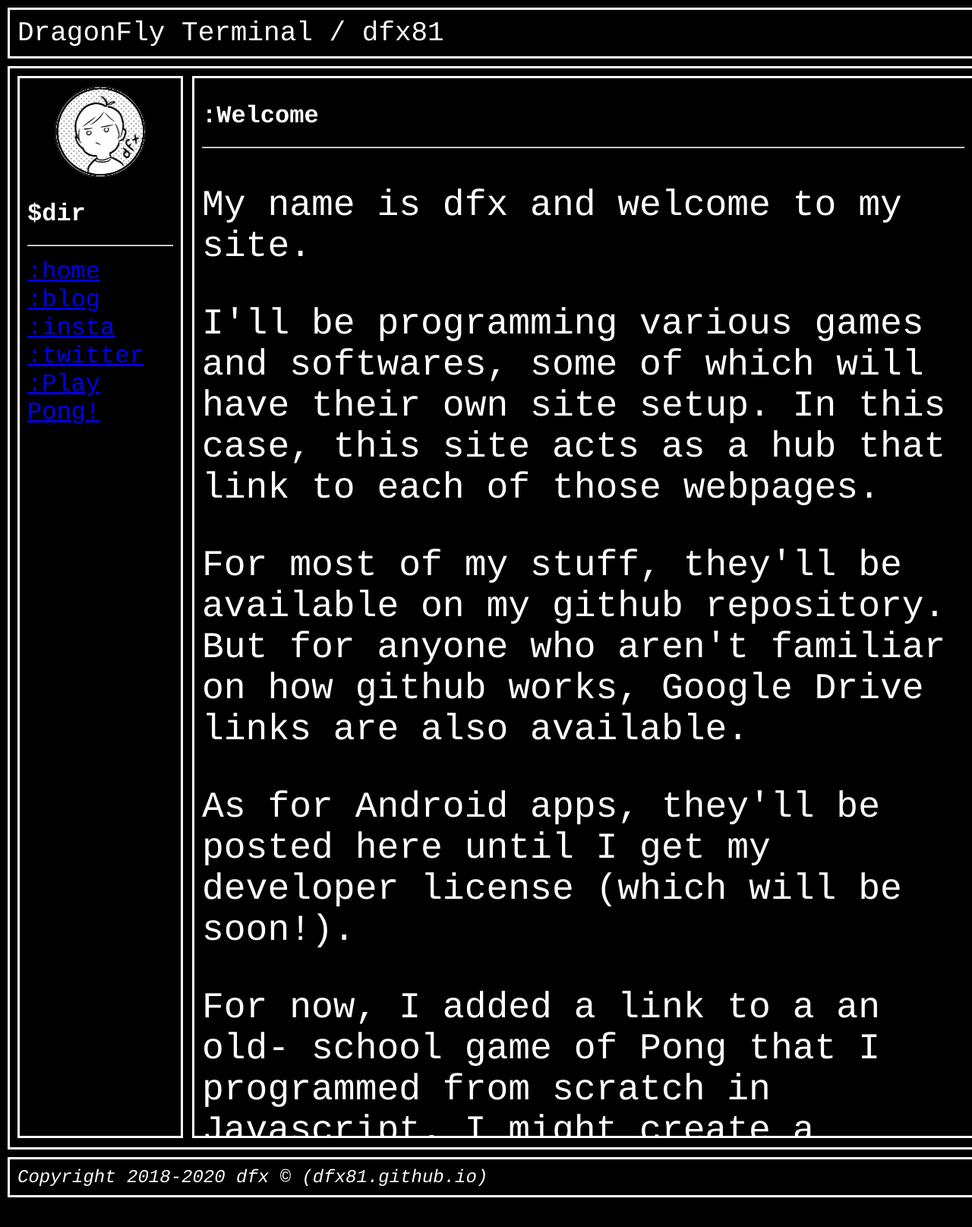
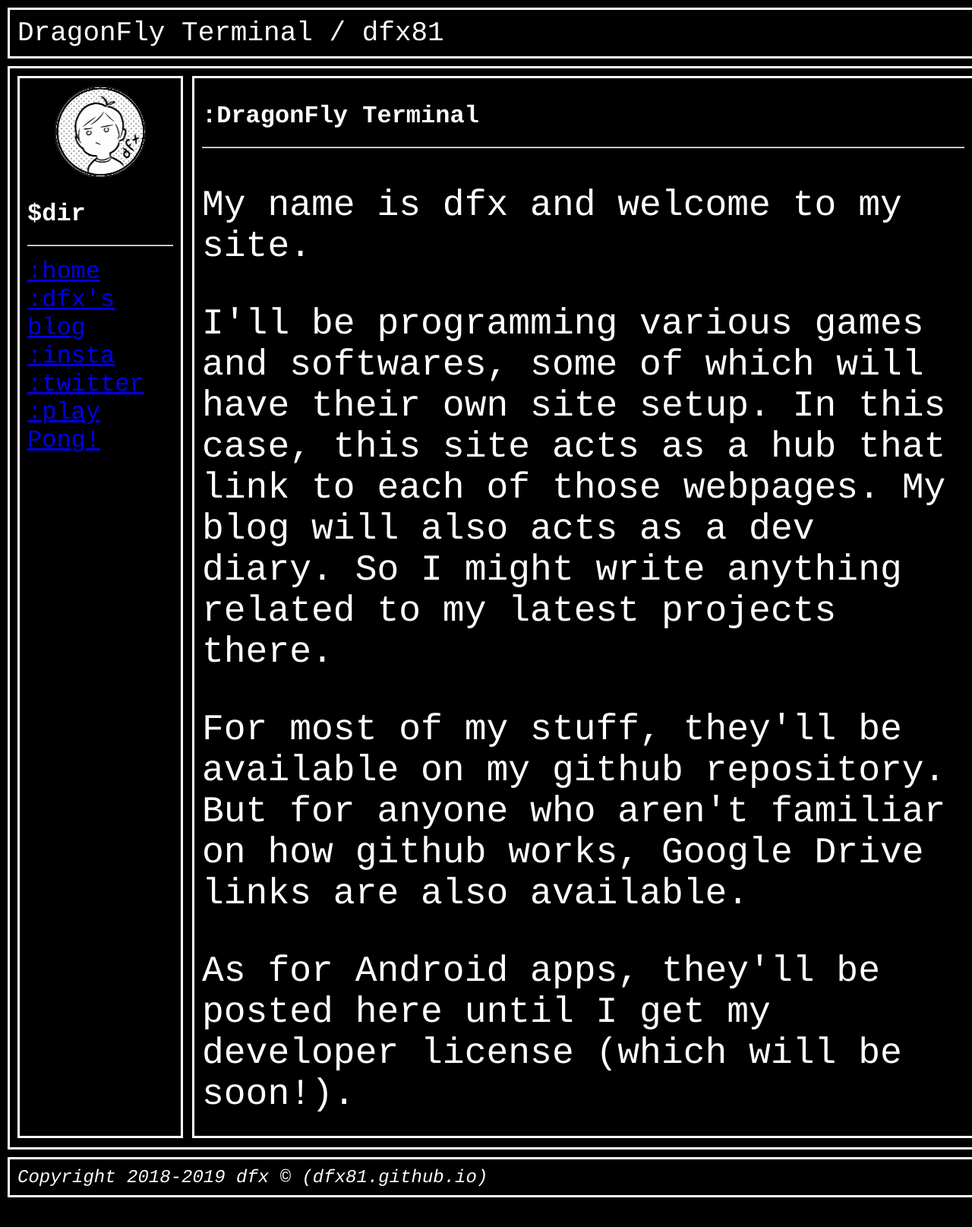
Before and after one commit to dfx81/dfx81.github.io, a Jekyll site: the page built from index.html, in a window 1280 px wide. Shown: the top 1615 px of the page at 76% size. Built offline with Jekyll 4.4.1, drawn with Linux system fonts in a browser that asks for light colours.

```diff
--- a/_layouts/default.html
+++ b/_layouts/default.html
@@ -3,7 +3,7 @@
    <head>
       <title>dfx81 | {{page.title}}</title>
       <meta name="description" content="dfx's Official Website"/>
-      <meta name="keywords" content="Games, Programming, Softwares, dfx, DragonFly Terminal, Danial Fitri, dfx's blog"/>
+      <meta name="keywords" content="games, programming, softwares, dfx, DragonFly Terminal, dfx's blog"/>
       <!--meta name="viewport" content="width=device-width, initial-scale=1.0"/-->
       <link rel="stylesheet" type="text/css" href="/css/main.css"/>
       <!-- script src="/js/script.js"></script -->
@@ -22,13 +22,13 @@
    			<hr/>
    			<a href="https://dfx81.github.io">:home</a>
    			<br/>
-   			<a href="https://dfx81.github.io/blog">:blog</a>
+   			<a href="https://dfx81.github.io/blog">:dfx's blog</a>
    			<br/>
    			<a href="https://www.instagram.com/dfx_81">:insta</a>
    			<br/>
    			<a href="https://www.twitter.com/dfx_81">:twitter</a>
    			<br/>
-   			<a href="https://dfx81.github.io/archive/Pong.html">:Play Pong!</a>
+   			<a href="https://dfx81.github.io/archive/Pong.html">:play Pong!</a>
    			<br/>
    		</div>
    		<div id="content">
@@ -39,7 +39,7 @@
    		</div>
    	</div>
    	<div id="footer">
-   		Copyright 2018-2020 dfx &copy; (dfx81.github.io)
+   		Copyright 2018-2019 dfx &copy; (dfx81.github.io)
    	</div>
    </body>
 </html>
--- a/index.html
+++ b/index.html
@@ -1,13 +1,15 @@
 ---
 layout : default
-title : Welcome
+title : DragonFly Terminal
 ---
 <p>My name is dfx and welcome to my site.</p>
 <p>I'll be programming various games and
 softwares, some of which will have their
 own site setup. In this case, this site
 acts as a hub that link to each of those
-webpages.</p>
+webpages. My blog will also acts as a dev
+diary. So I might write anything related to
+my latest projects there.</p>
 <p>For most of my stuff, they'll be available
 on my github repository. But for anyone
 who aren't familiar on how github works,
```
Also changed, not shown: _posts/2019-02-27-website-is-now-live.md (+3 -2 lines).
